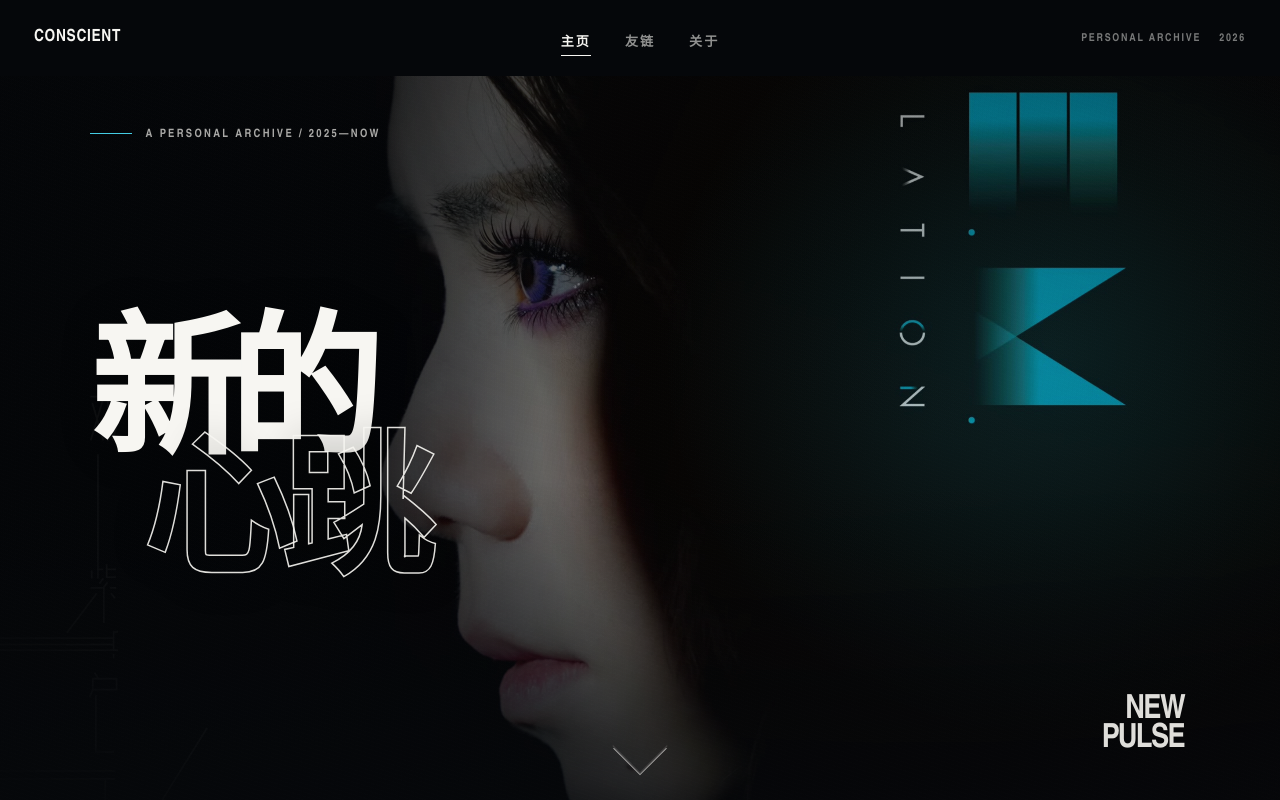
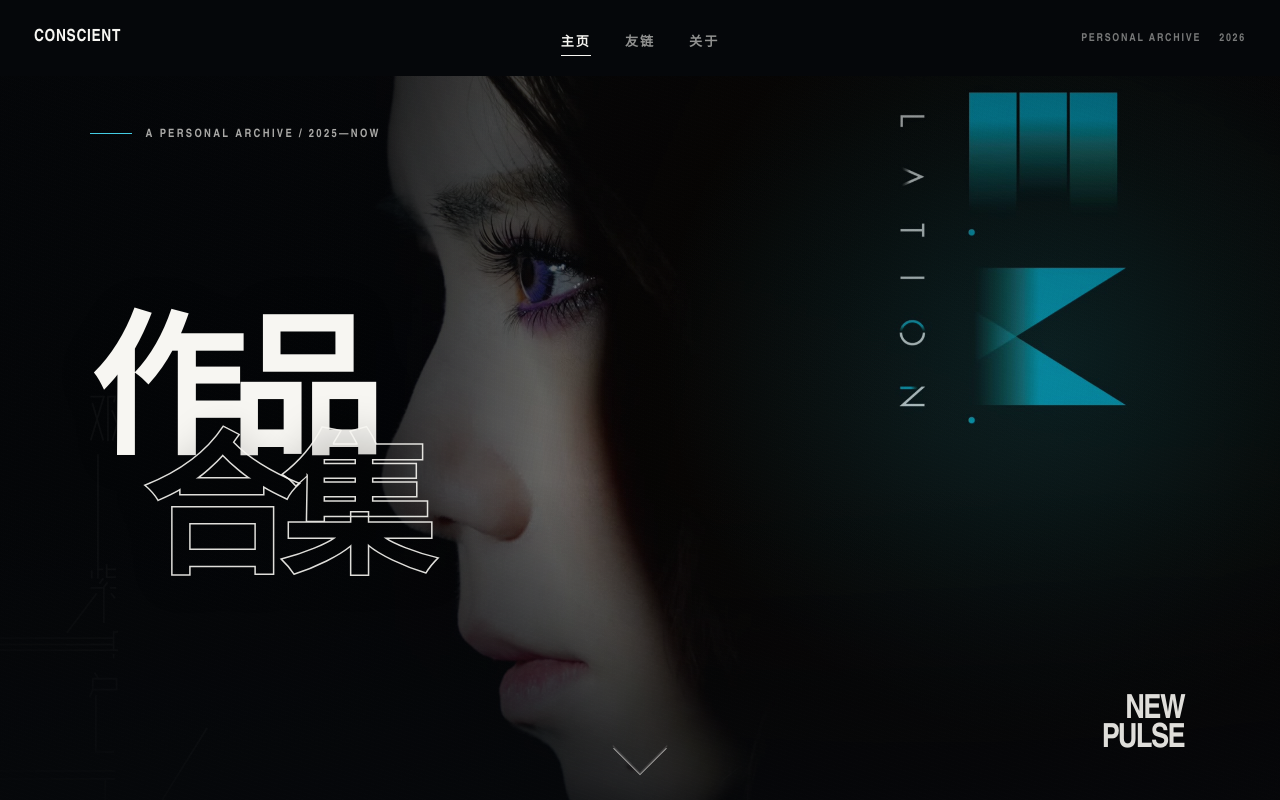
Before and after one commit to conscient2025/conscient-blog, a website: page frontend/public/index.html in a window 1280 px wide. Shown: the top 800 px of the page. Drawn offline with Linux system fonts and the light colour scheme.

Commit message:
更新主页标题文案

```diff
--- a/frontend/public/index.html
+++ b/frontend/public/index.html
@@ -5,7 +5,7 @@
     <meta name="viewport" content="width=device-width, initial-scale=1.0">
     <meta name="description" content="Conscient 的个人内容空间：文字、视频、项目与灵感档案。">
     <meta name="theme-color" content="#06080b">
-    <title>Conscient — 新的心跳</title>
+    <title>Conscient — 作品合集</title>
     <link rel="icon" type="image/png" href="tx.png">
     <link rel="preload" href="bg1-web.jpg" as="image">
     <link rel="stylesheet" href="home.css">
@@ -50,8 +50,8 @@
             <div class="hero-content">
                 <p class="hero-kicker reveal">A PERSONAL ARCHIVE / 2025—NOW</p>
                 <h1 class="hero-title reveal">
-                    <span>新的</span>
-                    <span>心跳</span>
+                    <span>作品</span>
+                    <span>合集</span>
                 </h1>
             </div>
 
```
